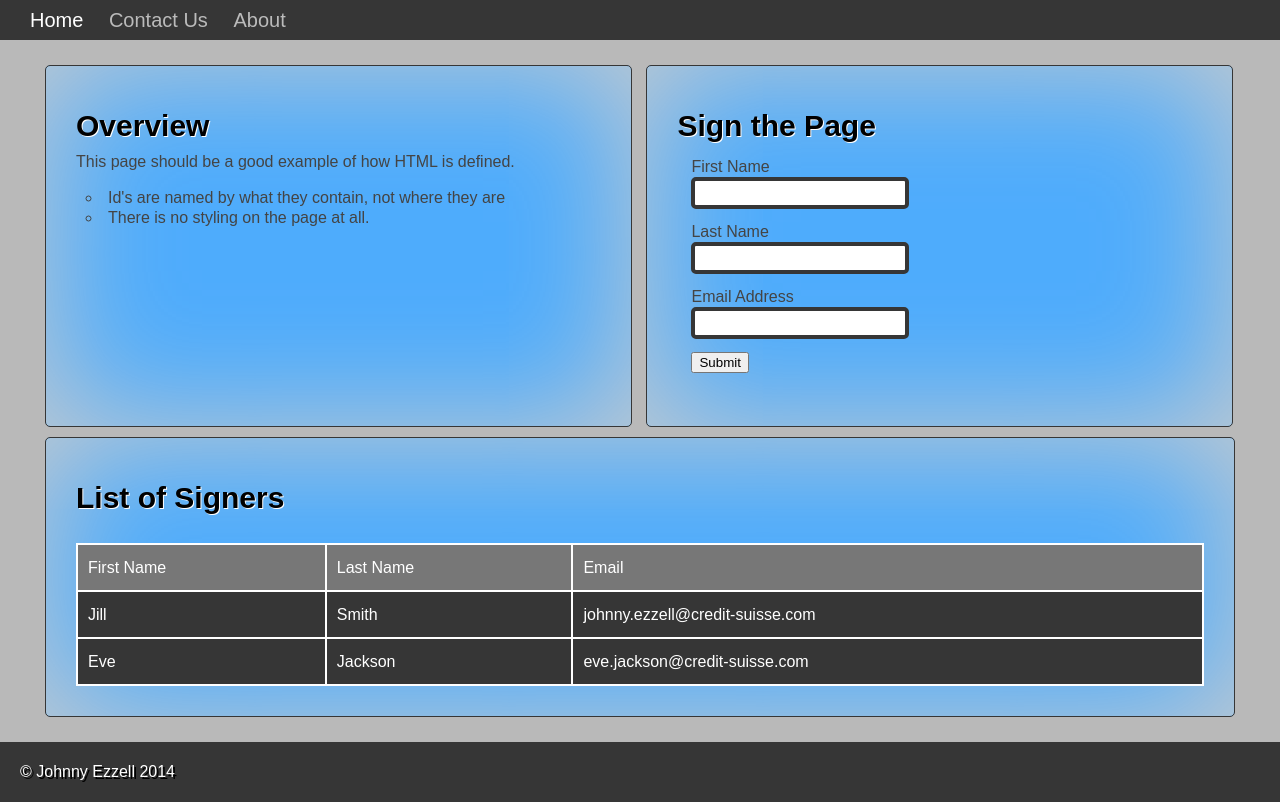
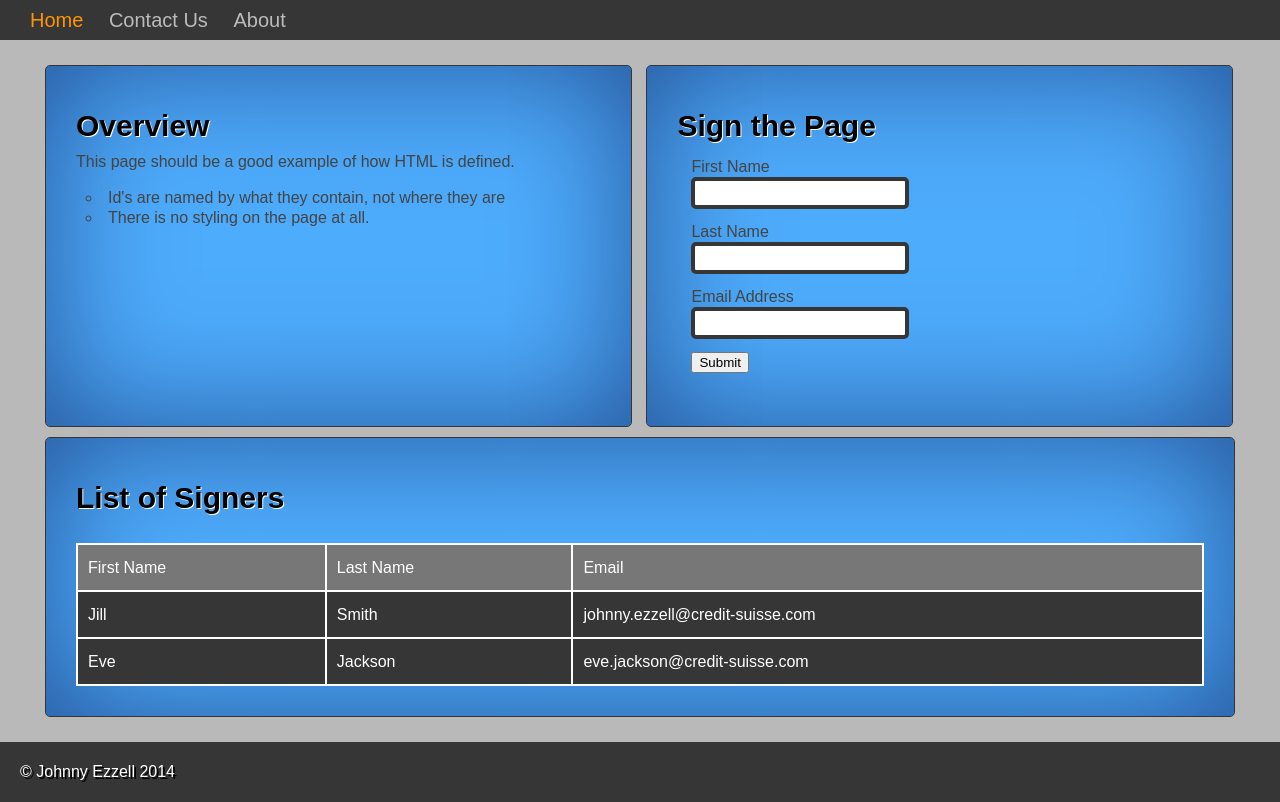
Before and after one commit to johnnyezzell/web-client-technologies, a plain HTML site: page lesson-one/good/good.html in a window 1280 px wide. Drawn offline with Linux system fonts and the light colour scheme.

Commit message:
Another minor change

```diff
--- a/lesson-one/good/good.css
+++ b/lesson-one/good/good.css
@@ -54,11 +54,11 @@ p {
         }
 
         header nav a:hover {
-            color: #ffffff;
+            color: #ff9300;
         }
 
         header nav a.active {
-            color: #ffffff;
+            color: #ff9300;
             cursor: default;
         }
 
@@ -85,10 +85,10 @@ p {
             -moz-border-radius: 5px;
             -o-border-radius: 5px;
             border-radius: 5px;
-            -webkit-box-shadow: inset 0 0 130px #cccccc;
-            -moz-box-shadow: inset 0 0 130px #cccccc;
-            -o-box-shadow: inset 0 0 130px #cccccc;
-            box-shadow: inset 0 0 130px #cccccc;
+            -webkit-box-shadow: inset 0 0 130px #245195;
+            -moz-box-shadow: inset 0 0 130px #245195;
+            -o-box-shadow: inset 0 0 130px #245195;
+            box-shadow: inset 0 0 130px #245195;
         }
 
         #content #sub-content .section.widget.half {
@@ -140,7 +140,7 @@ table {
     }
 
     table tr:hover {
-        background-color: #ffa700;
+        background-color: #ff9300;
         cursor: pointer;
     }
 
@@ -167,7 +167,7 @@ input[type=text] {
 }
 
     input[type=text]:hover, input[type=text]:focus {
-        border-color: #ffa700;
+        border-color: #ff9300;
     }
 
 footer {
```
